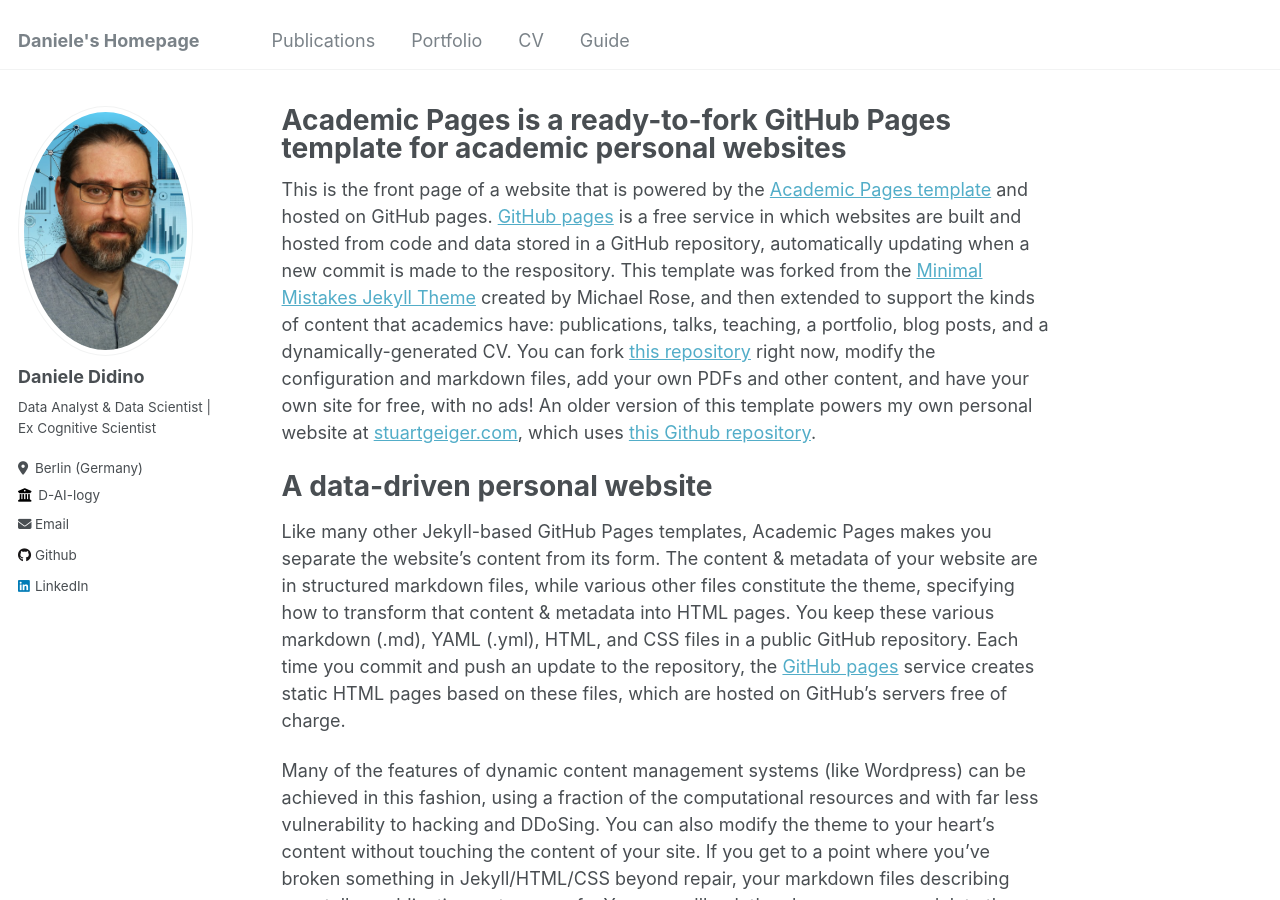
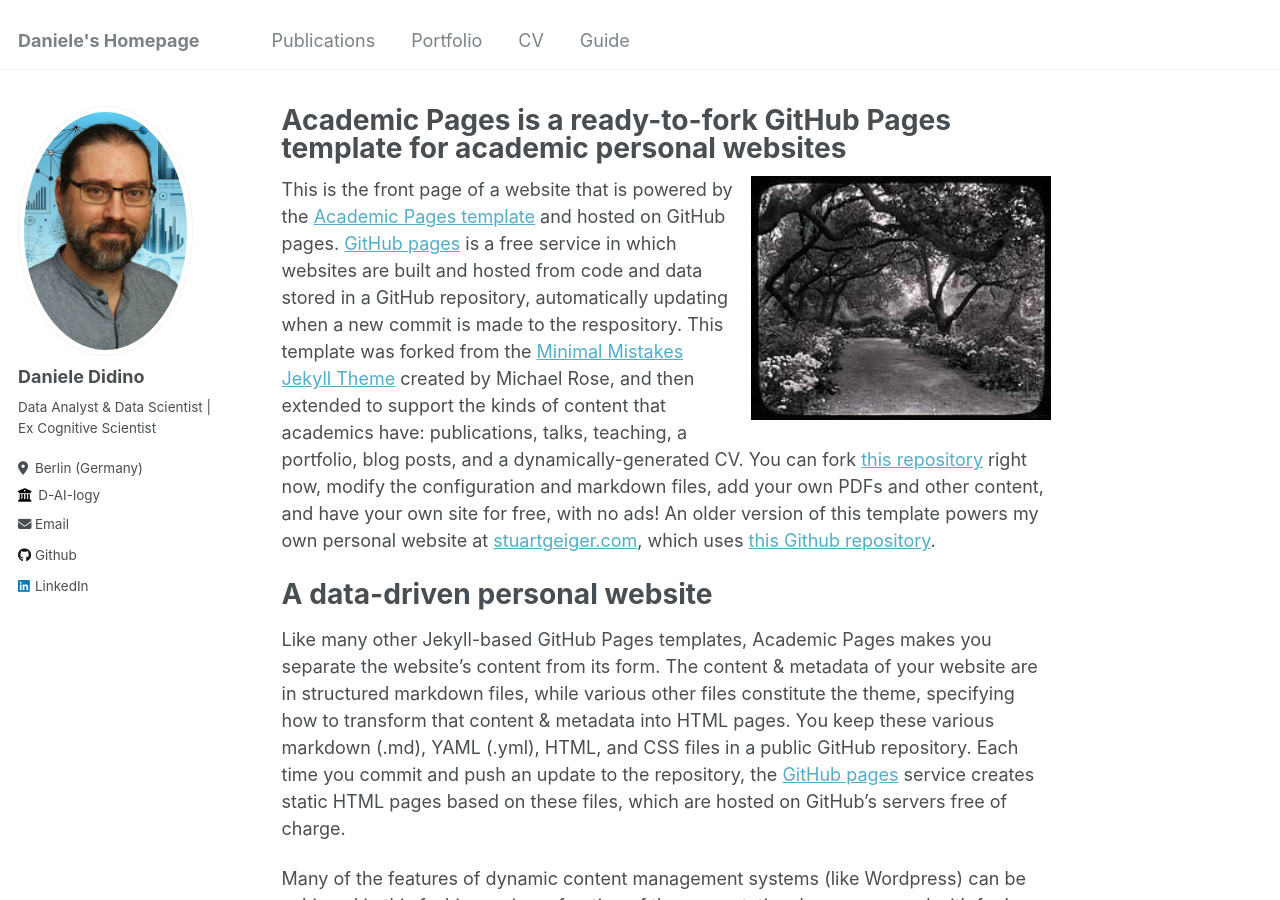
Before and after one commit to DanieleDidino/DanieleDidino.github.io, a Jekyll site: the page built from _pages/about.md, in a window 1280 px wide and 900 px high. Built offline with Jekyll 4.4.1, drawn with Linux system fonts in a browser that asks for light colours.

```diff
--- a/_config.yml
+++ b/_config.yml
@@ -37,7 +37,6 @@
   orcid            : # URL
   pubmed           : # URL
   researchgate     : # URL
-  OSF              : "https://osf.io/agd7c/"
 
   # Repositories and software development
   bitbucket        : # Username - Update with your username on the site
--- a/_pages/about.md
+++ b/_pages/about.md
@@ -7,6 +7,7 @@
   - /about.html
 ---
 
+![Image aligned on the right](/images/3953273590_704e3899d5_m.jpg){: .align-right width="300px"}
 This is the front page of a website that is powered by the [Academic Pages template](https://github.com/academicpages/academicpages.github.io) and hosted on GitHub pages. [GitHub pages](https://pages.github.com) is a free service in which websites are built and hosted from code and data stored in a GitHub repository, automatically updating when a new commit is made to the respository. This template was forked from the [Minimal Mistakes Jekyll Theme](https://mmistakes.github.io/minimal-mistakes/) created by Michael Rose, and then extended to support the kinds of content that academics have: publications, talks, teaching, a portfolio, blog posts, and a dynamically-generated CV. You can fork [this repository](https://github.com/academicpages/academicpages.github.io) right now, modify the configuration and markdown files, add your own PDFs and other content, and have your own site for free, with no ads! An older version of this template powers my own personal website at [stuartgeiger.com](http://stuartgeiger.com), which uses [this Github repository](https://github.com/staeiou/staeiou.github.io).
 
 A data-driven personal website
```
